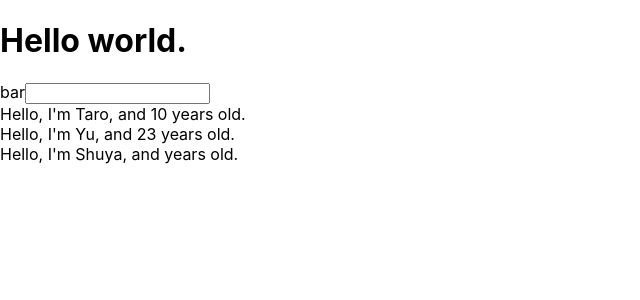
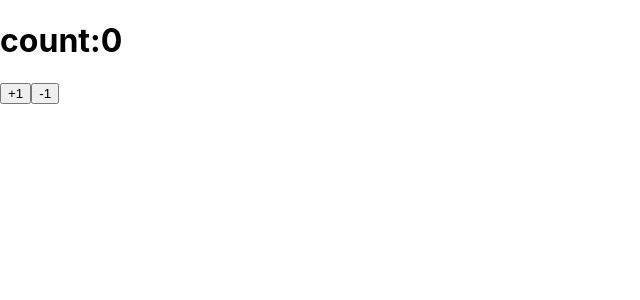
Before and after one commit to yasmro/udemy-react-redux, a React (Create React App) app: page / in a window 1280 px wide. Shown: the top 300 px of the page, without its empty margins (0-640 px from the left). Built offline with nearby package versions, Linux system fonts and the light colour scheme.

Commit message:
first commit: state and setState

```diff
--- a/src/App.js
+++ b/src/App.js
@@ -1,41 +1,38 @@
-import React from 'react';
-import PropTypes from 'prop-types';
+import React, { Component } from 'react';
 
 const App = () => {
-  const profiles = [
-    {
-      name: "Taro",
-      age: 10
-    },
-    {
-      name: "Yu",
-      age: 23
-    },
-    {
-      name: "Shuya"
-    },
-  ]
   return (
     <div>
-      <h1>Hello world.</h1>
-      <label htmlFor="bar">bar</label>
-      <input type="text" onChange={() => {console.log("I am Clicked.")}} />
-      {
-        profiles.map((profile, idx) => {
-          return <User key={idx} name={profile.name} age={profile.age} />;
-        })
-      }
+      <Counter></Counter>
     </div>
   );
 }
 
-const User = (props) => {
-  return <div>Hello, I'm {props.name}, and {props.age} years old.</div>
+class Counter extends Component {
+  constructor(props){
+    super(props);
+    this.state = {
+      count: 0
+    }
+    console.log(this.state)
+  }
+  handlePlusButton = () => {
+    this.setState({count: this.state.count + 1})
+  }
+  handleMinusButton = () => {
+    this.setState({count: this.state.count - 1})
+  }
+
+  render(){
+    return(
+      <div>
+        <h1>count:{this.state.count}</h1>
+        <button onClick={this.handlePlusButton}>+1</button>
+        <button onClick={this.handleMinusButton}>-1</button>
+      </div>
+    )
+  }
 }
 
-User.propTypes = {
-  name: PropTypes.string,
-  age: PropTypes.number.isRequired
-}
 
 export default App;
```
